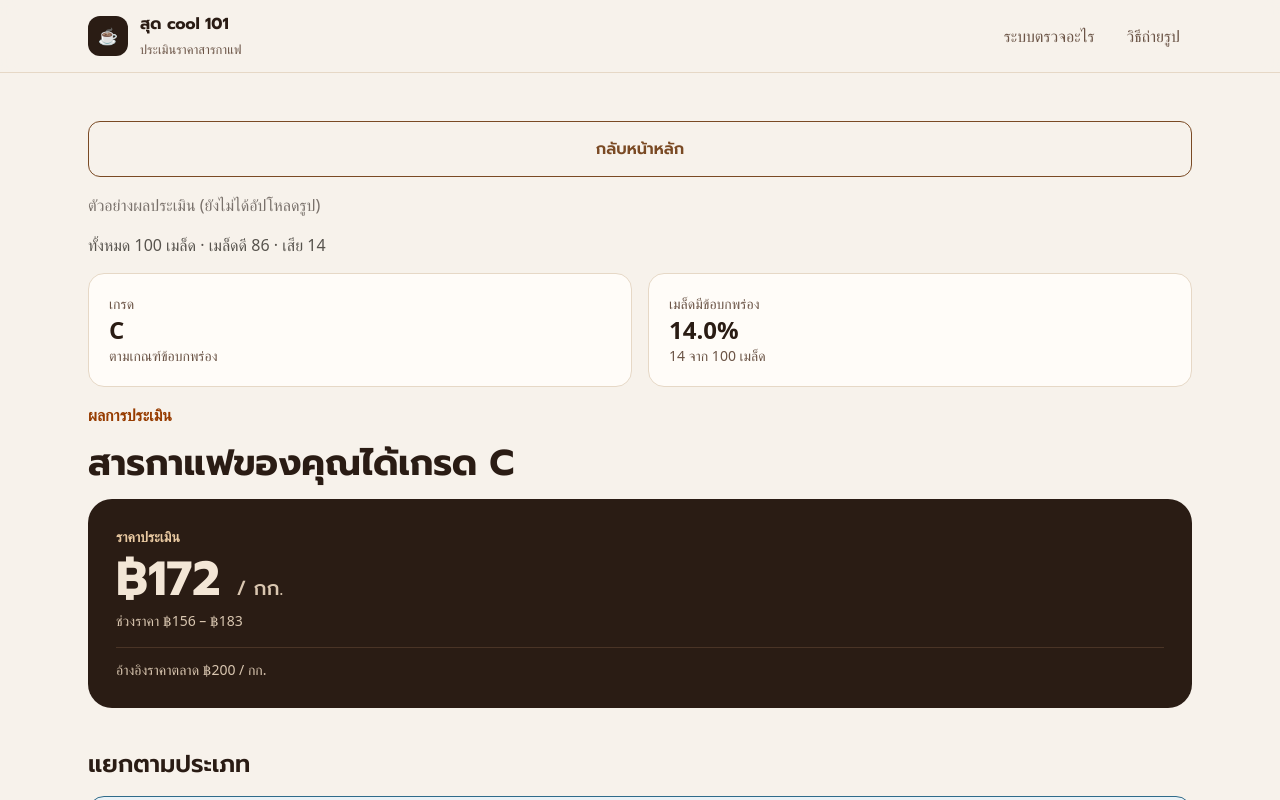
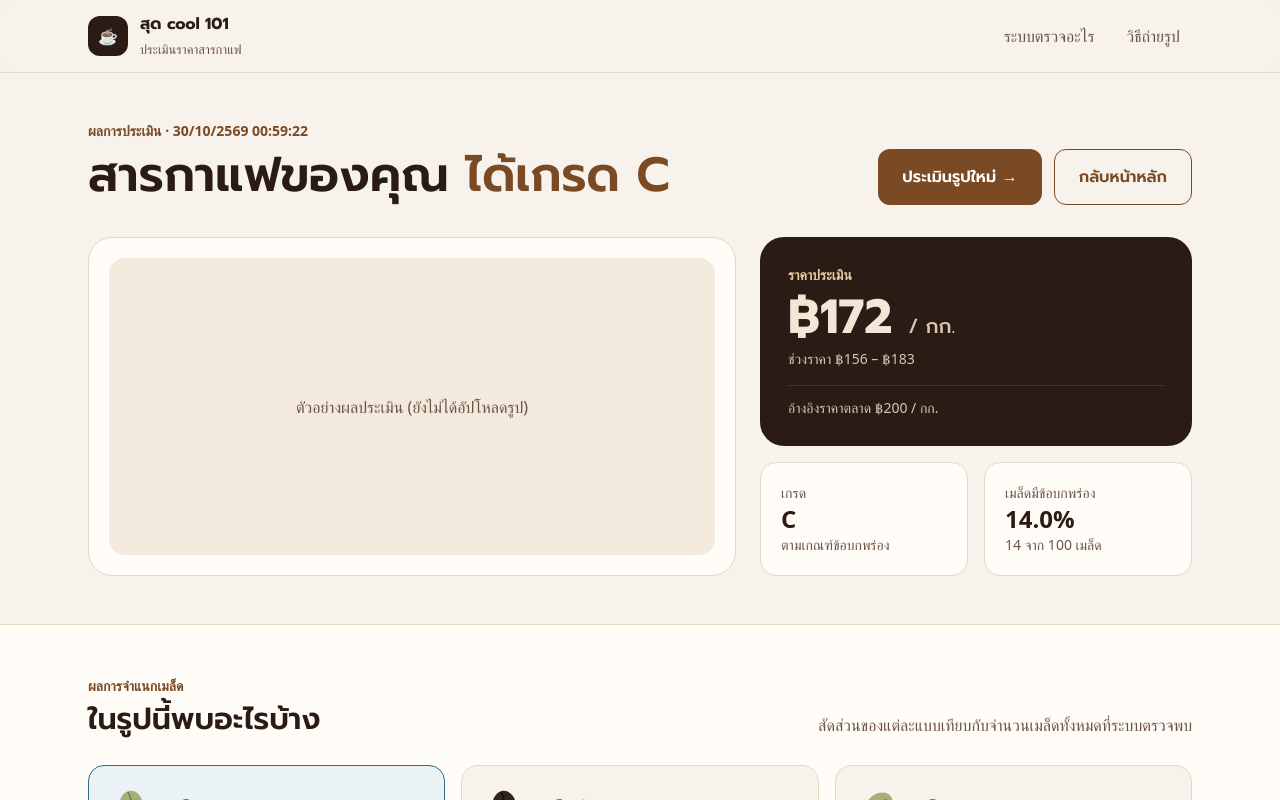
Before and after one commit to Napawan2005/ywc-coffee-2026, a React (Vite) app: page / in a window 1280 px wide. Both pictures are taken after a click on the button "ตัวอย่างผลประเมิน". Shown: the top 800 px of the page. Built offline with nearby package versions, Linux system fonts and the light colour scheme; a web font is replaced by a local one.

Commit message:
[frontend] feat: enhance ResultPage layout with improved structure and additional components

```diff
--- a/src/pages/ResultPage.jsx
+++ b/src/pages/ResultPage.jsx
@@ -1,14 +1,15 @@
 import { useEffect, useState } from "react";
 import { beans, sampleResult } from "../data";
 import Button from "../components/Button";
-import { calcPrice, goodRatio, priceRange } from "../pricing";
+import { calcPrice, priceRange } from "../pricing";
 import PriceCard from "../components/PriceCard";
 import StatCard from "../components/StatCard";
 import ClassBar from "../components/ClassBar";
+import Section from "../components/Section";
+import SectionHead from "../components/SectionHead";
 
 export default function ResultPage({ onNavigate, file, result }) {
   const [preview, setPreview] = useState(null);
-  const sizeMB = file ? file.size / 1024 / 1024 : 0;
 
   const data = result ?? sampleResult;
   const counts = data.counts;
@@ -18,7 +19,6 @@ export default function ResultPage({ onNavigate, file, result }) {
   const defect = total - good;
 
   const defectPct = ((total - good) / total) * 100;
-  console.log({ total, good, defectPct });
 
   let grade;
   if (defectPct <= 5) {
@@ -42,27 +42,48 @@ export default function ResultPage({ onNavigate, file, result }) {
   }, [file]);
 
   return (
-    <main className="max-w-6xl mx-auto px-6 py-12 flex flex-col gap-4">
+    <>
+      <main className="max-w-6xl mx-auto px-6 py-12 flex flex-col gap-8">
+        <div className="flex flex-wrap items-end justify-between gap-5">
+          <div className="flex flex-col gap-1">
+            <span className="text-sm font-semibold text-accent">
+              ผลการประเมิน · {new Date().toLocaleString("th-TH")}
+            </span>
+            <h1 className="text-4xl md:text-5xl font-semibold leading-tight">
+              สารกาแฟของคุณ <span className="text-accent">ได้เกรด {grade}</span>
+            </h1>
+          </div>
+          <div className="flex flex-wrap gap-3">
+            <Button onClick={() => onNavigate("home")}>ประเมินรูปใหม่ →</Button>
             <Button variant="outline" onClick={() => onNavigate("home")}>
               กลับหน้าหลัก
             </Button>
-      {file ? (
-        <>
-          {preview && <img src={preview} width={200} />}
-          <p className="text-sm text-stone-600">
-            {file.name} · {sizeMB.toFixed(1)} MB
-          </p>
-        </>
+          </div>
+        </div>
+
+        <div className="grid gap-6 md:grid-cols-[3fr_2fr]">
+          <div className="flex rounded-3xl border border-line bg-surface p-5">
+            {preview ? (
+              <img
+                src={preview}
+                alt="รูปที่อัปโหลด"
+                className="min-h-72 w-full rounded-2xl object-cover"
+              />
             ) : (
-        <p className="text-stone-500">
+              <div className="grid min-h-72 w-full place-items-center rounded-2xl bg-soft text-muted">
                 ตัวอย่างผลประเมิน (ยังไม่ได้อัปโหลดรูป)
-        </p>
+              </div>
             )}
-      <p className="text-stone-600">
-        ทั้งหมด {total} เมล็ด · เมล็ดดี {good} · เสีย {defect}
-      </p>
+          </div>
 
-      <div className="grid grid-cols-2 gap-4">
+          <div className="flex flex-col gap-4">
+            <PriceCard
+              price={price}
+              min={priceMin}
+              max={priceMax}
+              market={data.marketPrice}
+            />
+            <div className="grid flex-1 grid-cols-2 gap-4">
               <StatCard label="เกรด" value={grade} note="ตามเกณฑ์ข้อบกพร่อง" />
               <StatCard
                 label="เมล็ดมีข้อบกพร่อง"
@@ -70,23 +91,22 @@ export default function ResultPage({ onNavigate, file, result }) {
                 note={`${defect} จาก ${total} เมล็ด`}
               />
             </div>
+          </div>
+        </div>
+      </main>
 
-      <span className="text-amber-800 font-semibold">ผลการประเมิน</span>
-      <h1 className="text-4xl font-bold">สารกาแฟของคุณได้เกรด {grade}</h1>
-
-      <PriceCard
-        price={price}
-        min={priceMin}
-        max={priceMax}
-        market={data.marketPrice}
+      <Section tone="surface">
+        <SectionHead
+          eyebrow="ผลการจำแนกเมล็ด"
+          title="ในรูปนี้พบอะไรบ้าง"
+          desc="สัดส่วนของแต่ละแบบเทียบกับจำนวนเมล็ดทั้งหมดที่ระบบตรวจพบ"
         />
-
-      <h2 className="text-2xl font-semibold mt-6">แยกตามประเภท</h2>
-      <div className="grid md:grid-cols-2 gap-4">
+        <div className="grid grid-cols-12 gap-4">
           {beans.map((b) => (
             <ClassBar key={b.id} bean={b} count={counts[b.id]} total={total} />
           ))}
         </div>
-    </main>
+      </Section>
+    </>
   );
 }
```
Lines whose indentation alone changed are shown as unchanged.
